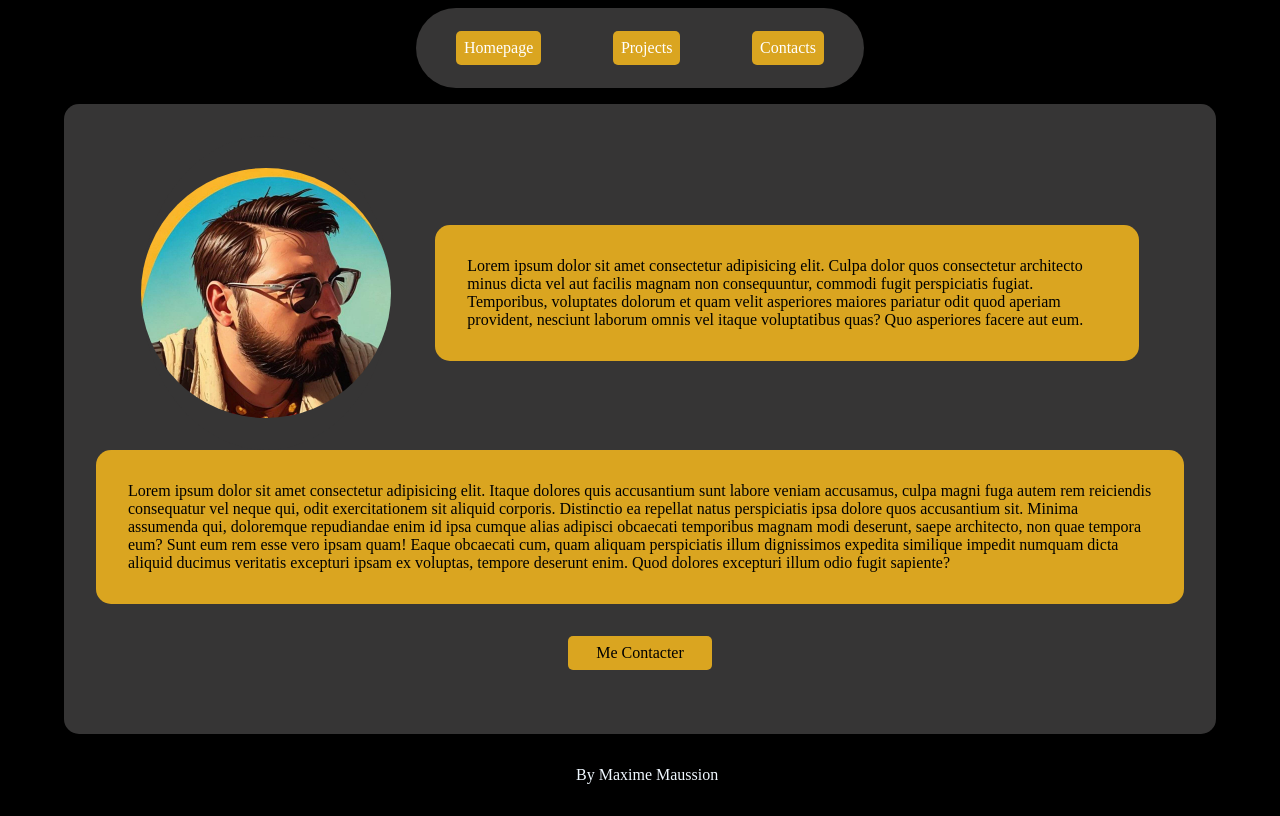
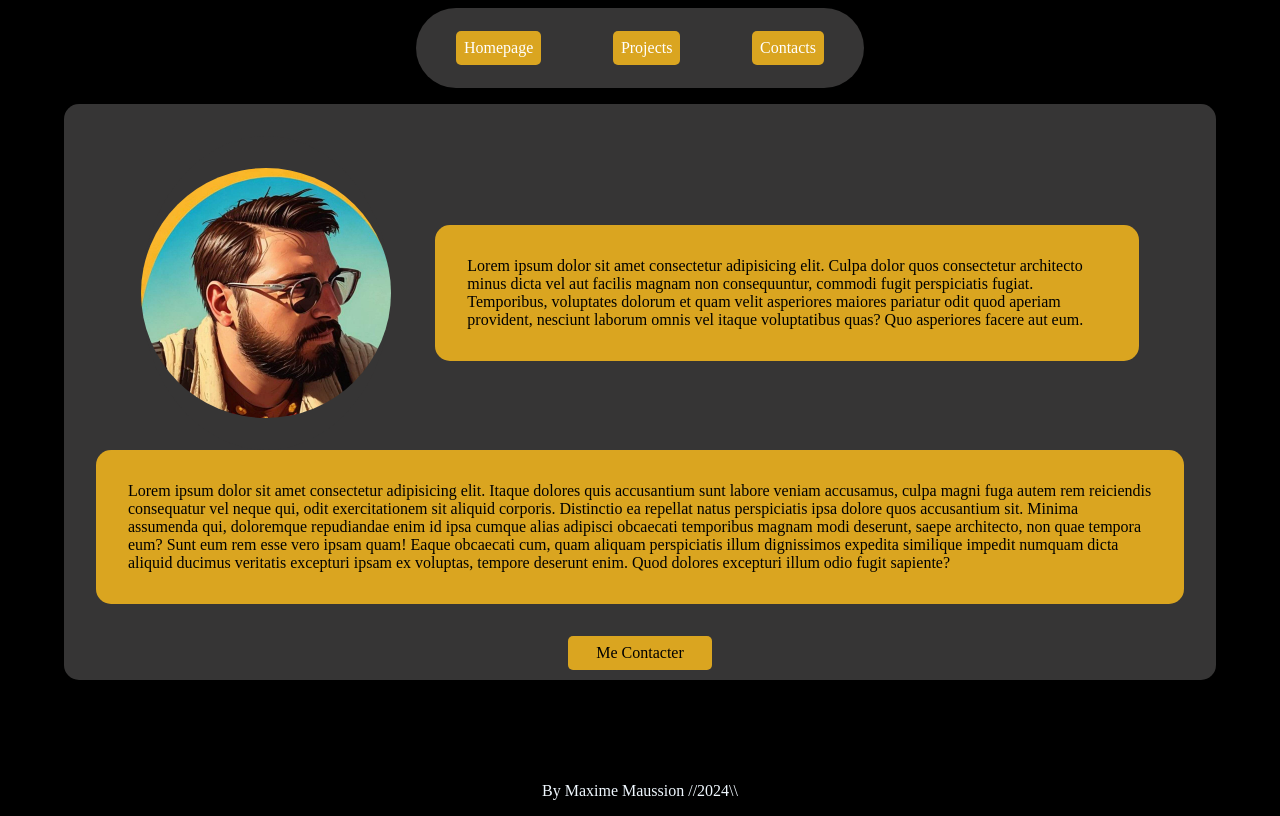
Before and after one commit to XamTV/react-portfolio, a React (Vite) app: page / in a window 1280 px wide. Built offline with nearby package versions, Linux system fonts and the light colour scheme.

Commit message:
Fixed some homepage css

```diff
--- a/src/components/Footer.jsx
+++ b/src/components/Footer.jsx
@@ -3,7 +3,7 @@ import "../styles/Footer.css";
 function Footer() {
   return (
     <section className="FooterComponent">
-      <p> By Maxime Maussion</p>
+      <p> By Maxime Maussion //2024\\</p>
     </section>
   );
 }
--- a/src/styles/Footer.css
+++ b/src/styles/Footer.css
@@ -1,13 +1,10 @@
-body {
-  min-height: 100vh;
-  display: flex;
-  flex-direction: column;
-}
-
 .FooterComponent {
   display: flex;
-  position: fixed;
-  bottom: 0;
-  left: 45vw;
+  height: 15vh;
+  justify-content: space-around;
   color: aliceblue;
+  p {
+    align-self: flex-end;
+    margin: 0;
+  }
 }
--- a/src/styles/HomePage.css
+++ b/src/styles/HomePage.css
@@ -7,6 +7,7 @@
   flex-direction: column;
   background-color: #363535;
   width: 85vw;
+  height: 64vh;
   margin: auto;
   padding: 2rem;
   border-radius: 15px;
```
